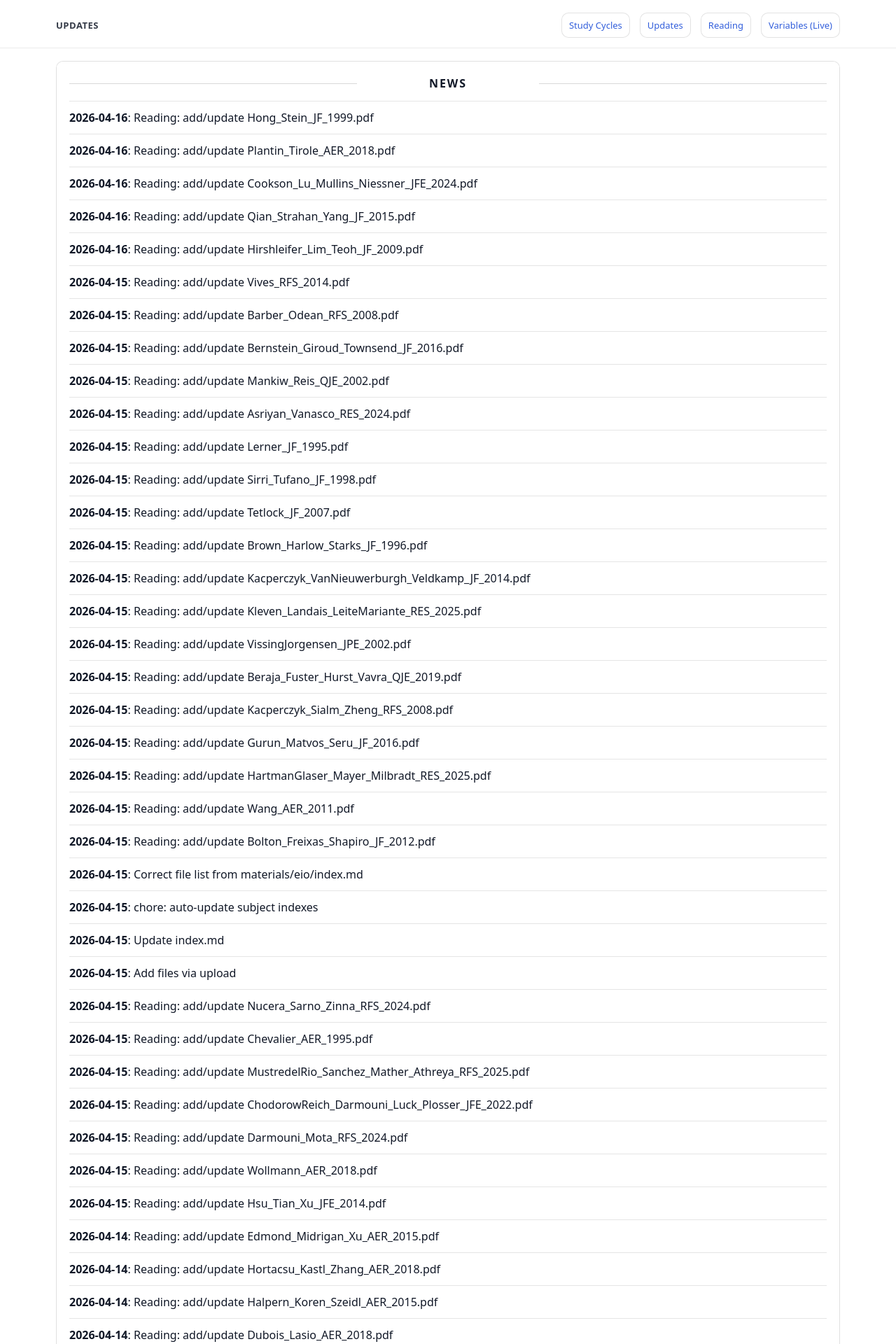
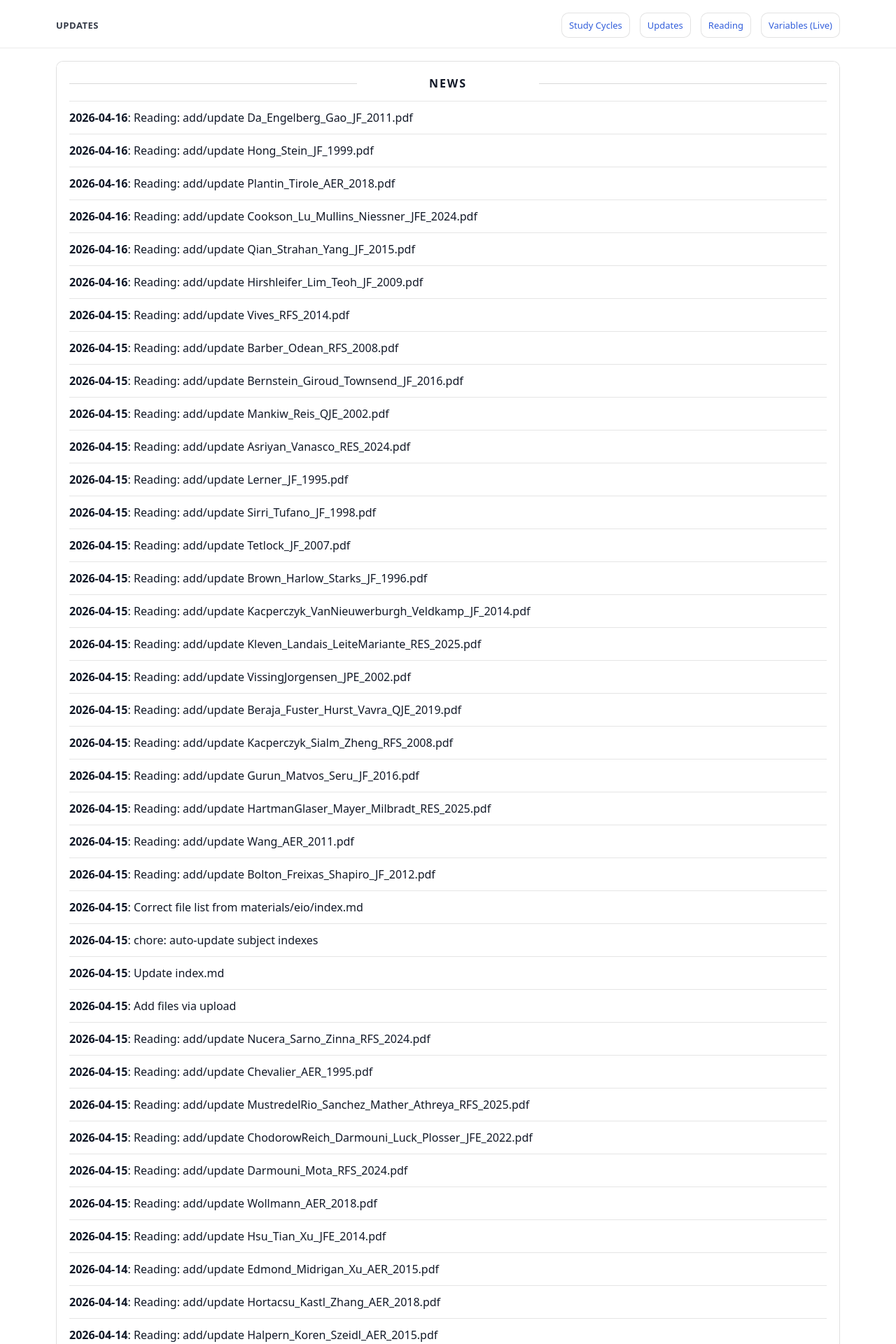
Before and after one commit to yaxinzn/study-archive, a Jekyll site: the page built from updates/index.md, in a window 1280 px wide. Shown: the top 1920 px of the page at 70% size. Built offline with Jekyll 4.4.1, drawn with Linux system fonts in a browser that asks for light colours; some of the changed text lies outside the part shown.

Commit message:
chore: update NEWS feed

```diff
--- a/_data/news.yml
+++ b/_data/news.yml
@@ -1,4 +1,7 @@
 # Auto-generated update history (sorted newest -> oldest). Do not edit manually.
+- ts: "1776293880"
+  date: "2026-04-16"
+  title: "Reading: add/update Da_Engelberg_Gao_JF_2011.pdf"
 - ts: "1776292736"
   date: "2026-04-16"
   title: "Reading: add/update Hong_Stein_JF_1999.pdf"
```
